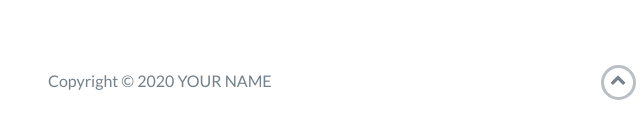
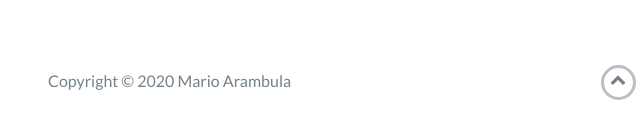
Before and after one commit to MarioArambula10/marioarambula10.github.io, a website: page index.html in a window 1280 px wide. Shown: the part 4064-4203 px from the top of the page, 22-662 px from the left. Drawn offline with nearby package versions, Linux system fonts and the light colour scheme.

Commit message:
[ADD] Copy right name

```diff
--- a/index.html
+++ b/index.html
@@ -237,7 +237,7 @@
             <div class="row">
                 <div class="col-sm-5 copyright">
                     <p>
-                        Copyright &copy; 2020 YOUR NAME
+                        Copyright &copy; 2020 Mario Arambula
                     </p>
                 </div>
                 <div class="col-sm-2 top">
```
